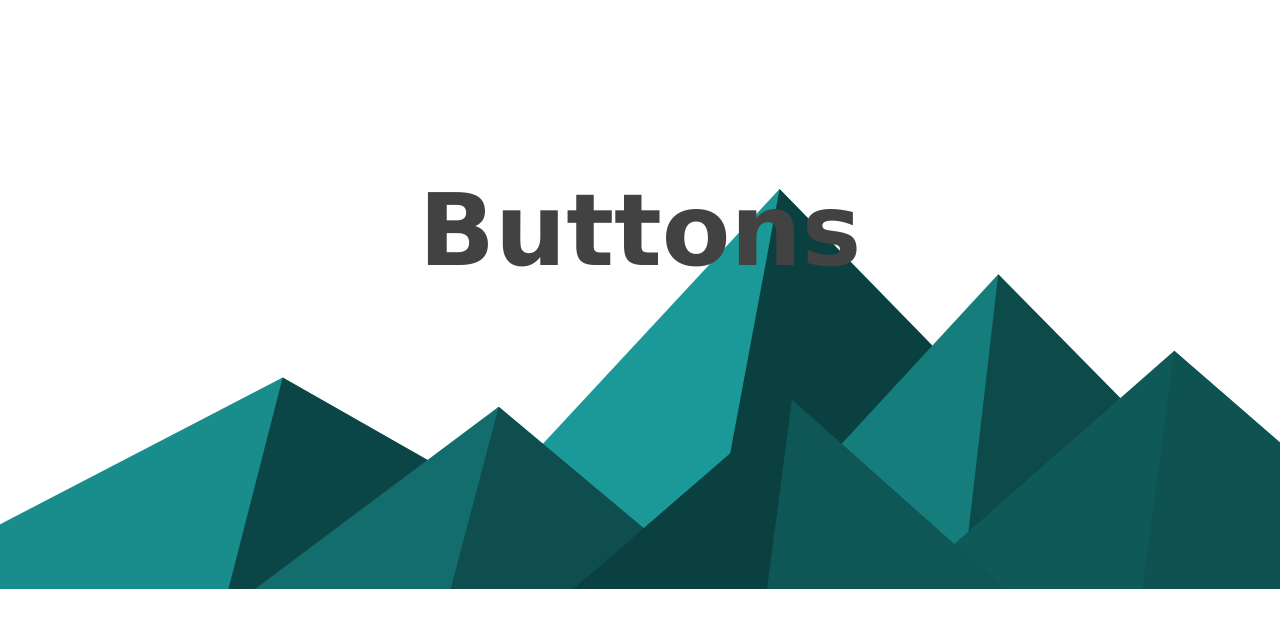
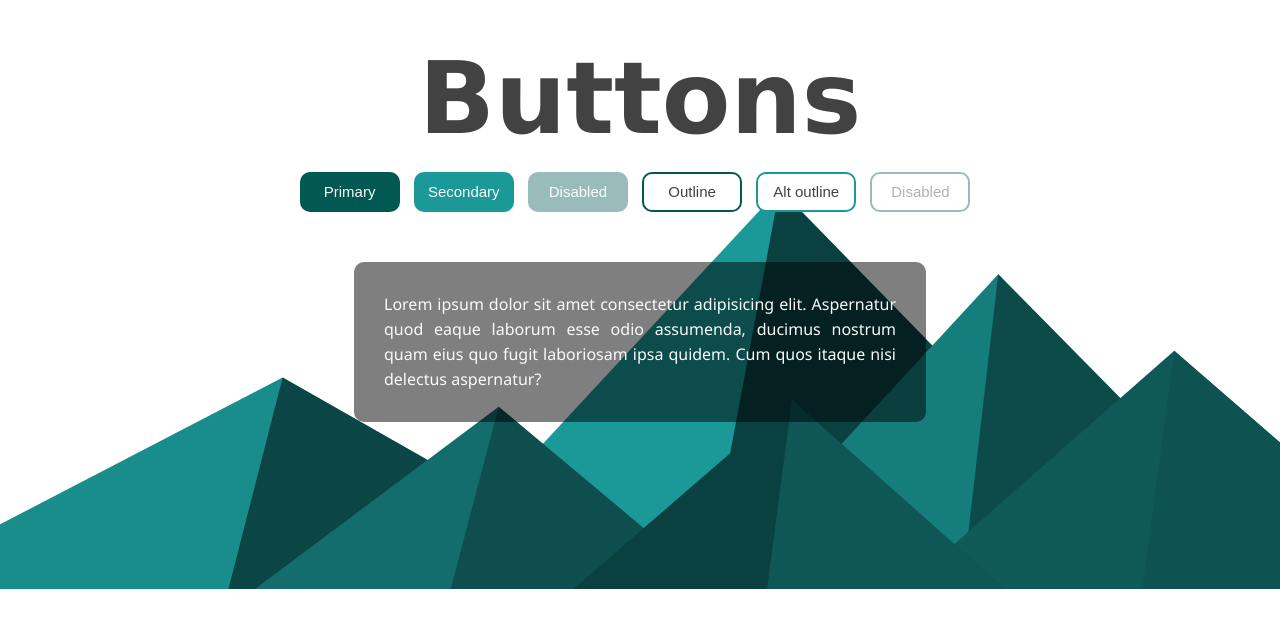
Before and after one commit to lenablank/light-dark-mode, a plain HTML site: page index.html in a window 1280 px wide. Shown: the part 1811-2439 px from the top of the page. Drawn offline with Linux system fonts and the light colour scheme.

Commit message:
add buttons with style

```diff
--- a/index.html
+++ b/index.html
@@ -30,11 +30,11 @@
         <div class="about-container">
             <div class="image-container">
                 <h2>How it works</h2>
-                <img src="img/undraw_Nature_fun_re_iney_light.svg" alt="remotely" id="image1">
+                <img src="img/undraw_Nature_fun_re_iney_light.svg" alt="nature" id="image1">
             </div>
             <div class="image-container">
                 <h2>How it works</h2>
-                <img src="img/undraw_adventure_map_hnin.svg" alt="hiking" id="image2">
+                <img src="img/undraw_adventure_map_hnin.svg" alt="adventure" id="image2">
             </div>
             <div class="image-container">
                 <h2>How it works</h2>
@@ -45,6 +45,19 @@
     <!-- Projects Section -->
     <section id="projects">
         <h1>Buttons</h1>
+        <div class="buttons">
+            <button class="primary">Primary</button>
+            <button class="secondary">Secondary</button>
+            <button class="primary" disabled>Disabled</button>
+            <button class="outline">Outline</button>
+            <button class="secondary outline">Alt outline</button>
+            <button class="outline" disabled>Disabled</button>
+        </div>
+        <div class="text-box" id="text-box">
+            <p>Lorem ipsum dolor sit amet consectetur adipisicing elit. Aspernatur quod eaque laborum esse odio
+                assumenda, ducimus nostrum quam eius quo fugit laboriosam ipsa quidem. Cum quos itaque nisi delectus
+                aspernatur?</p>
+        </div>
     </section>
     <!-- Contact Section -->
     <section id="contact">
--- a/style.css
+++ b/style.css
@@ -107,3 +107,68 @@ img {
   height: 300px;
   width: 300px;
 }
+
+.buttons {
+  margin-top: 15px;
+  margin-bottom: 50px;
+}
+
+button {
+  min-width: 100px;
+  height: 40px;
+  cursor: pointer;
+  border-radius: 10px;
+  margin-right: 10px;
+  border: 2px solid var(--primary-color);
+  font-size: 15px;
+  outline: none;
+}
+
+button:disabled {
+  opacity: 0.4;
+  cursor: default;
+}
+
+button:hover:not(.outline) {
+  filter: brightness(110%);
+}
+
+.primary {
+  background: var(--primary-color);
+  color: var(--on-primary);
+}
+
+.secondary {
+  border: 2px solid var(--secondary-color);
+}
+
+.secondary,
+.secondary:hover,
+.outline.secondary:hover {
+  background: var(--secondary-color);
+  color: var(--on-primary);
+}
+
+.outline {
+  background: var(--background);
+  color: var(--on-background);
+}
+
+.outline:hover {
+  background: var(--primary-color);
+  color: var(--on-primary);
+}
+
+.text-box {
+  width: 40%;
+  text-align: justify;
+  background: rgb(0 0 0 / 50%);
+  color: var(--on-primary);
+  border-radius: 10px;
+  padding: 30px;
+}
+
+p {
+  margin: 0;
+  line-height: 25px;
+}
```
Also changed, not shown: 2 other files.
